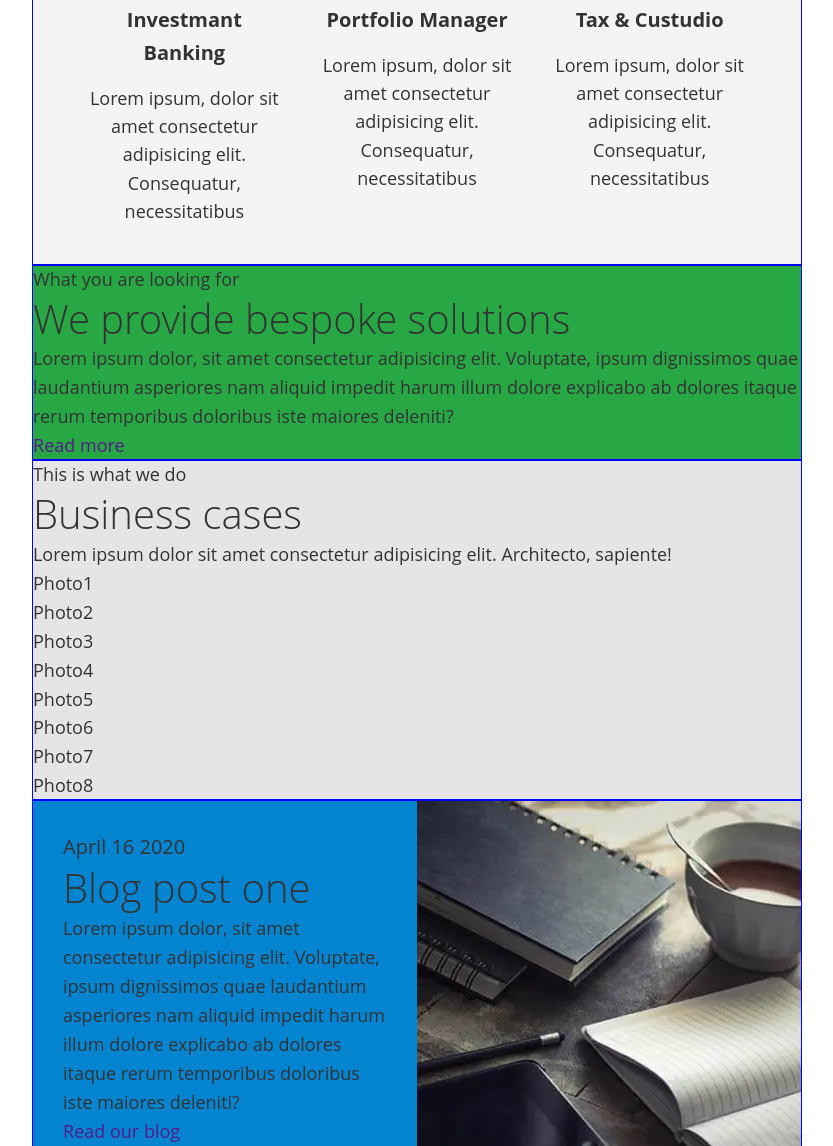
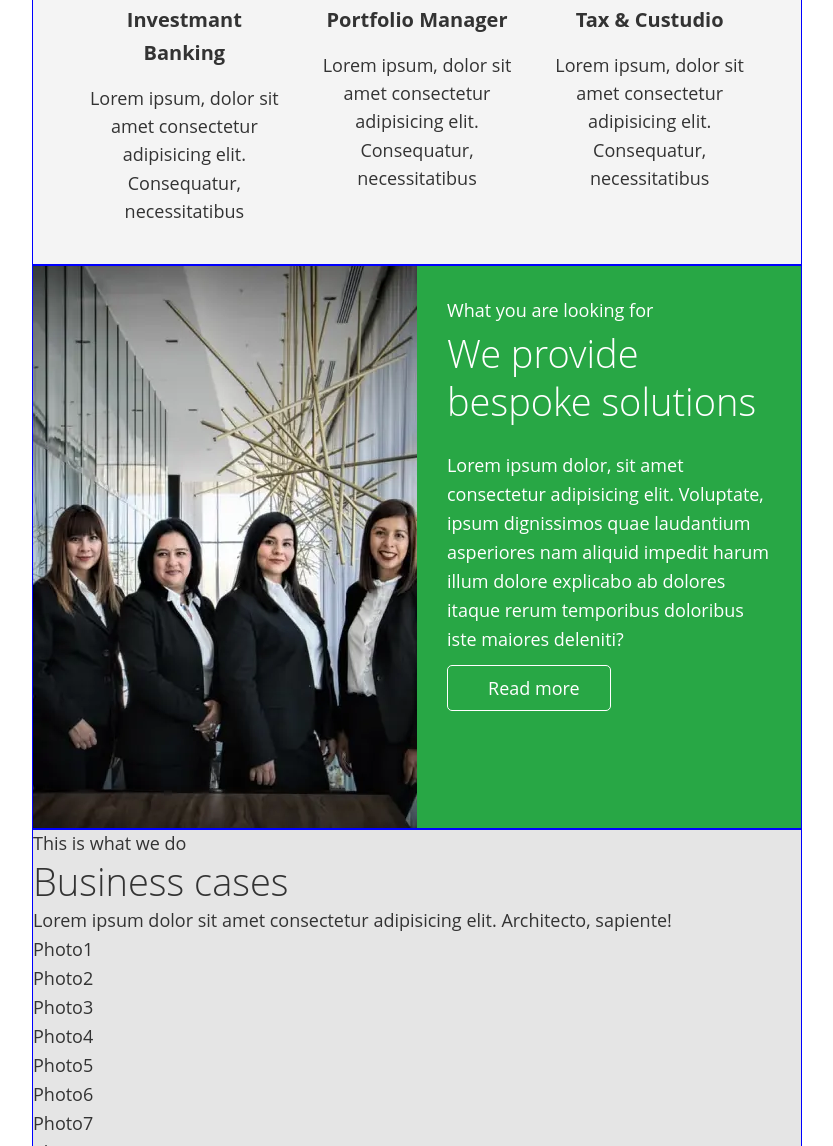
Before and after one commit to Eugensson/finance-ledger-lending, a website built with Vite: page index.html in a window 1280 px wide. Shown: the part 1240-2386 px from the top of the page, without its empty margins (223-1056 px from the left). Built offline with nearby package versions, Linux system fonts and the light colour scheme.

Commit message:
Added css-rules for proposals

```diff
--- a/index.html
+++ b/index.html
@@ -68,10 +68,28 @@
           </ul>
         </section>
         <section class="container proposals" id="about">
-          <p>What you are looking for</p>
-          <h2>We provide bespoke solutions</h2>
-          <p>Lorem ipsum dolor, sit amet consectetur adipisicing elit. Voluptate, ipsum dignissimos quae laudantium asperiores nam aliquid impedit harum illum dolore explicabo ab dolores itaque rerum temporibus doloribus iste maiores deleniti?</p>
-          <a href="" target="_blank">Read more</a>
+          <picture>
+            <source srcset="/images/proposals/desktop@1x.webp 1x, /images/proposals/desktop@2x.webp 2x" media="(min-width: 1360px)"
+              type="image/webp">
+            <source srcset="/images/proposals/tablet@1x.webp 1x, /images/proposals/tablet@2x.webp 2x" media="(min-width: 768px)"
+              type="image/webp">
+            <source srcset="/images/proposals/mobile@1x.webp 1x, /images/proposals/mobile@2x.webp 2x" media="(max-width: 767px)"
+              type="image/webp">
+            <source srcset="/images/proposals/desktop@1x.jpg 1x, /images/proposals/desktop@2x.jpg 2x" media="(min-width: 1360px)"
+              type="image/jpeg">
+            <source srcset="/images/proposals/tablet@1x.jpg 1x, /images/proposals/tablet@2x.jpg 2x" media="(min-width: 768px)"
+              type="image/jpeg">
+            <source srcset="/images/proposals/mobile@1x.jpg 1x, /images/proposals/mobile@2x.jpg 2x" media="(max-width: 767px)"
+              type="image/jpeg">
+            <img src="/images/proposals/desktop@1x.jpg" width="680" height="460" alt="Company employee at laptop">
+          </picture>
+          <div class="proposals__wrapper">
+            <p class="proposals__subtitle">What you are looking for</p>
+            <h2 class="proposals__title">We provide bespoke solutions</h2>
+            <p class="proposals__descr">Lorem ipsum dolor, sit amet consectetur adipisicing elit. Voluptate, ipsum dignissimos quae laudantium asperiores nam
+              aliquid impedit harum illum dolore explicabo ab dolores itaque rerum temporibus doloribus iste maiores deleniti?</p>
+            <a class="proposals__link" href="" target="_blank">Read more</a>
+          </div>
         </section>
         <section class="container cases" id="cases">
           <p>This is what we do</p>
--- a/src/scss/base/base.scss
+++ b/src/scss/base/base.scss
@@ -60,7 +60,7 @@ h1 {
 
 h2 {
     font-weight: 300;
-    font-size: 40px;
+    font-size: 38px;
     line-height: 1.26;
 }
 
--- a/src/scss/layout/proposals.scss
+++ b/src/scss/layout/proposals.scss
@@ -1,3 +1,68 @@
 .proposals {
+    display: block;
     background-color: var(--proposals-bachground-color);
+
+    @media screen and (min-width: $tablet) {
+        display: flex;
+    }
 }
+
+.proposals__wrapper {
+    padding: 30px;
+
+    @media screen and (min-width: $tablet) {
+        width: 384px;
+    }
+
+    @media screen and (min-width: $desktop) {
+        padding: 80px 30px;
+        width: 680px;
+    }
+}
+
+.proposals__title {
+    margin-bottom: 25px;
+
+    color: var(--secondary-text-color);
+}
+
+.proposals__subtitle {
+    margin-bottom: 5px;
+
+    font-size: 18px;
+    line-height: 1.67;
+    color: var(--secondary-text-color);
+}
+
+.proposals__descr {
+    margin-bottom: 15px;
+
+    color: var(--secondary-text-color);
+
+    @media screen and (min-width: $tablet) {
+        margin-bottom: 20px;
+    }
+
+    @media screen and (min-width: $desktop) {
+        margin-bottom: 35px;
+    }
+}
+
+.proposals__link {
+    padding: 10px 30px 10px 40px;
+    width: fit-content;
+
+    color: var(--secondary-text-color);
+    background-color: var(--logo-color);
+    border: 1px solid var(--secondary-text-color);
+    border-radius: 5px;
+
+    transition: color 250ms var(--timing-function), background-color 250ms var(--timing-function);
+
+    &:hover,
+    &:focus {
+        color: var(--logo-color);
+        background-color: var(--secondary-text-color);
+
+    }
+}
```
